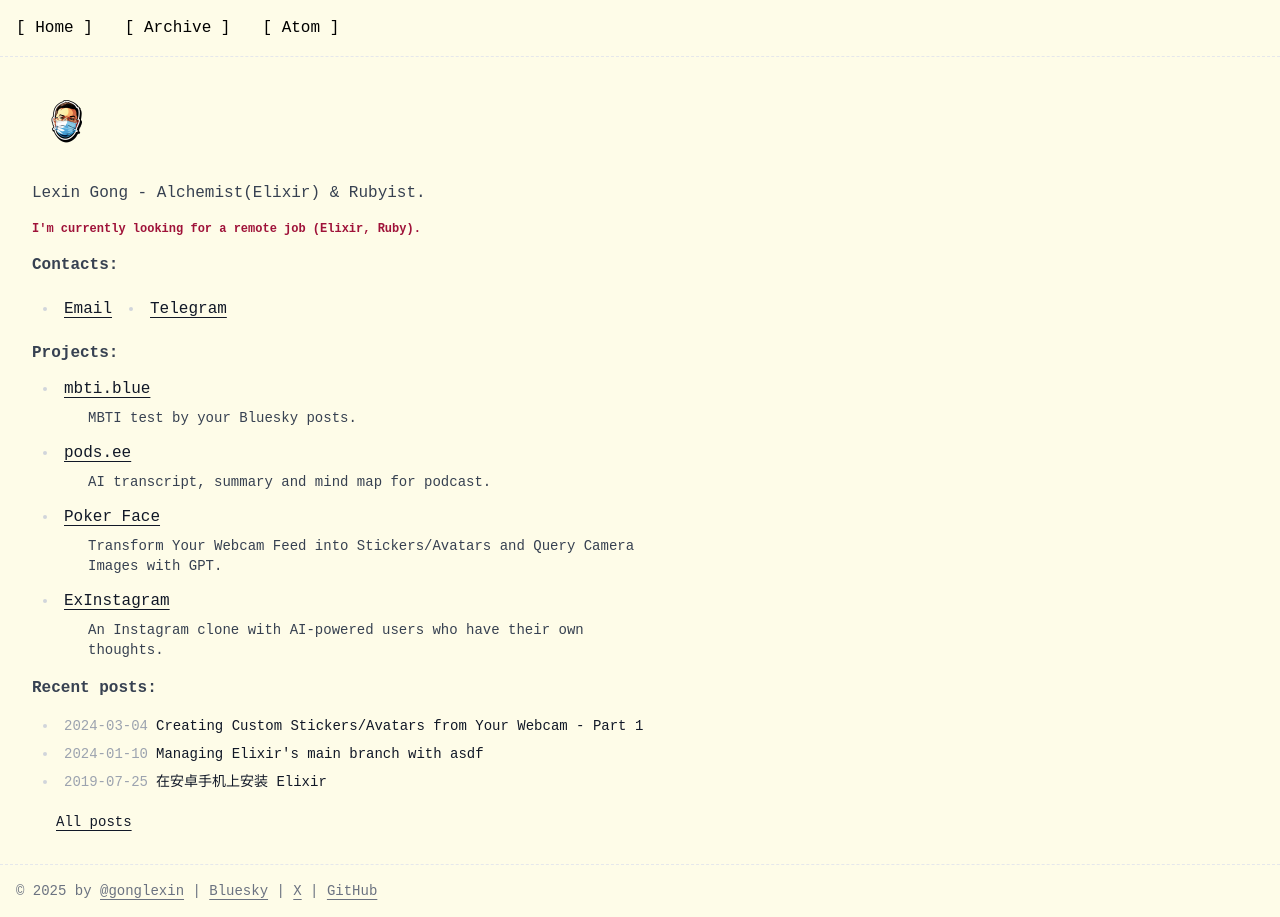
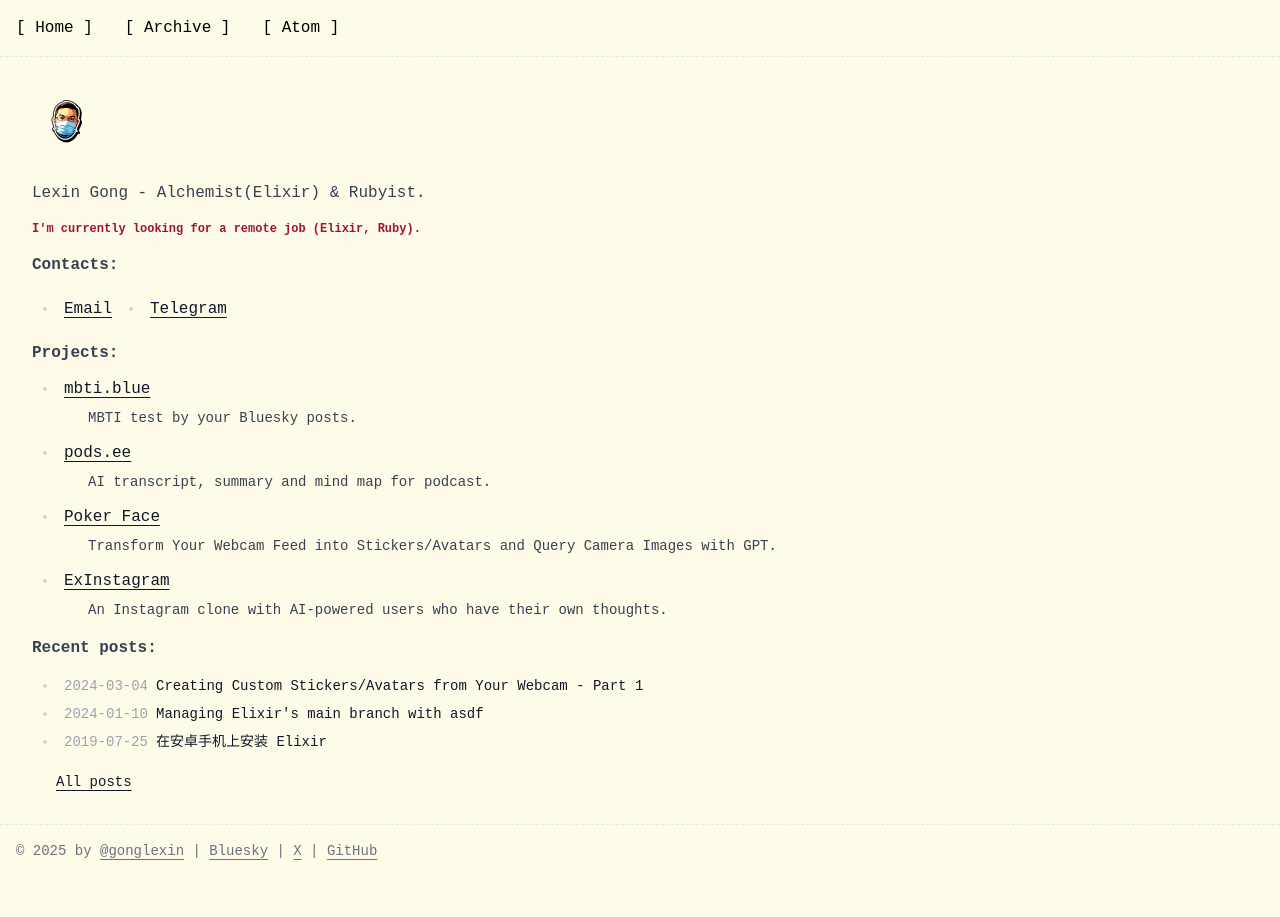
Before and after one commit to gonglexin/gonglexin.github.io, a Jekyll site: the page built from index.html, in a window 1280 px wide. Built offline with Jekyll 4.4.1, drawn with Linux system fonts in a browser that asks for light colours; nearby versions of some CDN libraries; some web fonts are replaced.

Commit message:
:lipstick: Remove max-width constraints from prose content

```diff
--- a/_layouts/default.html
+++ b/_layouts/default.html
@@ -56,7 +56,7 @@
 <body class="bg-yellow-50 underline-offset-4">
   {% include nav.html %}
 
-  <main class="max-w-screen-md p-8">{{ content }}</main>
+  <main class="p-8">{{ content }}</main>
 
   {% include footer.html %}
 
--- a/_layouts/post.html
+++ b/_layouts/post.html
@@ -8,7 +8,7 @@ layout: default
     <div class="grow"></div>
     <time class="text-gray-500">{{ page.date | date: "%Y-%m-%d" }}</time>
   </header>
-  <section class="prose">
+  <section class="prose max-w-none">
     {{ content }}
   </section>
 </article>
--- a/index.html
+++ b/index.html
@@ -2,7 +2,7 @@
 layout: default
 ---
 
-<div id="about" class="prose leading-none">
+<div id="about" class="prose max-w-none leading-none">
   <img src="/assets/images/me.png" class="w-16" alt="me" />
   <p>Lexin Gong - Alchemist(Elixir) & Rubyist.</p>
   <div class="text-xs font-bold text-rose-800 hover:uppercase">
```
